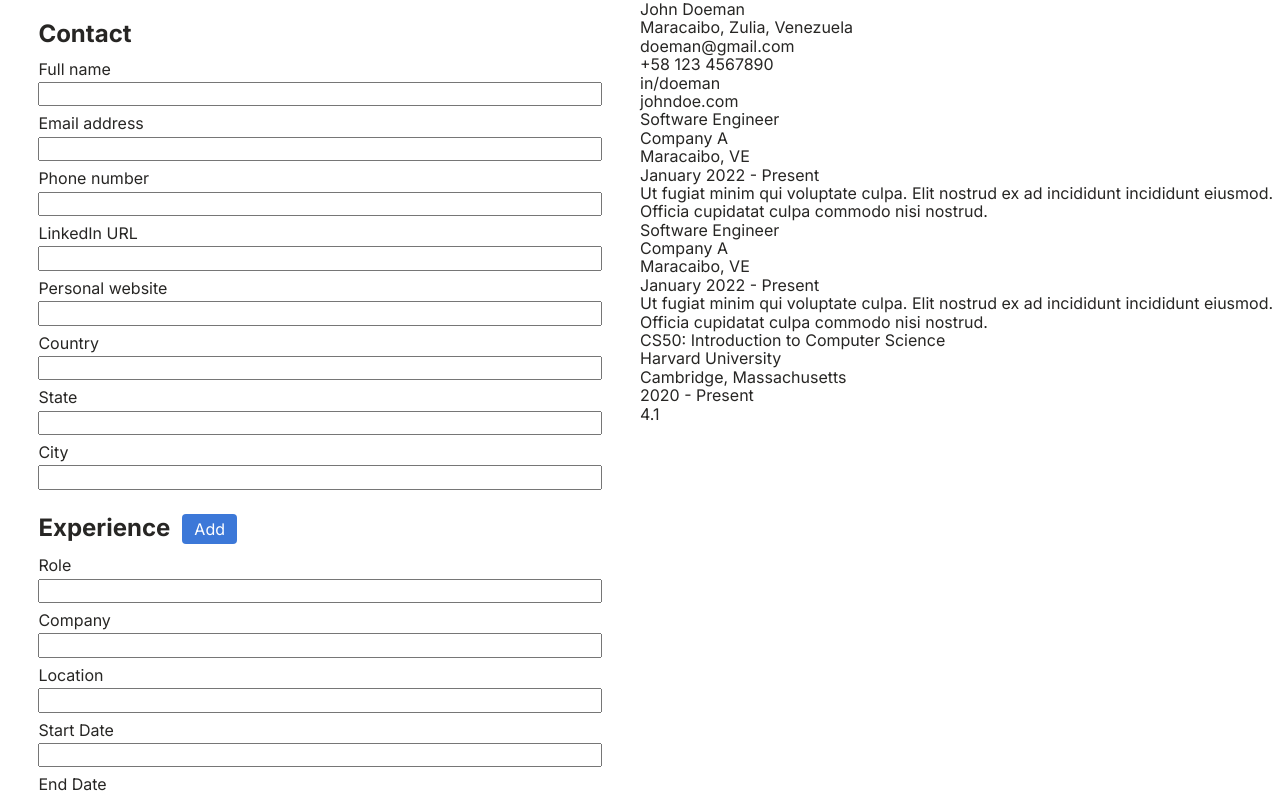
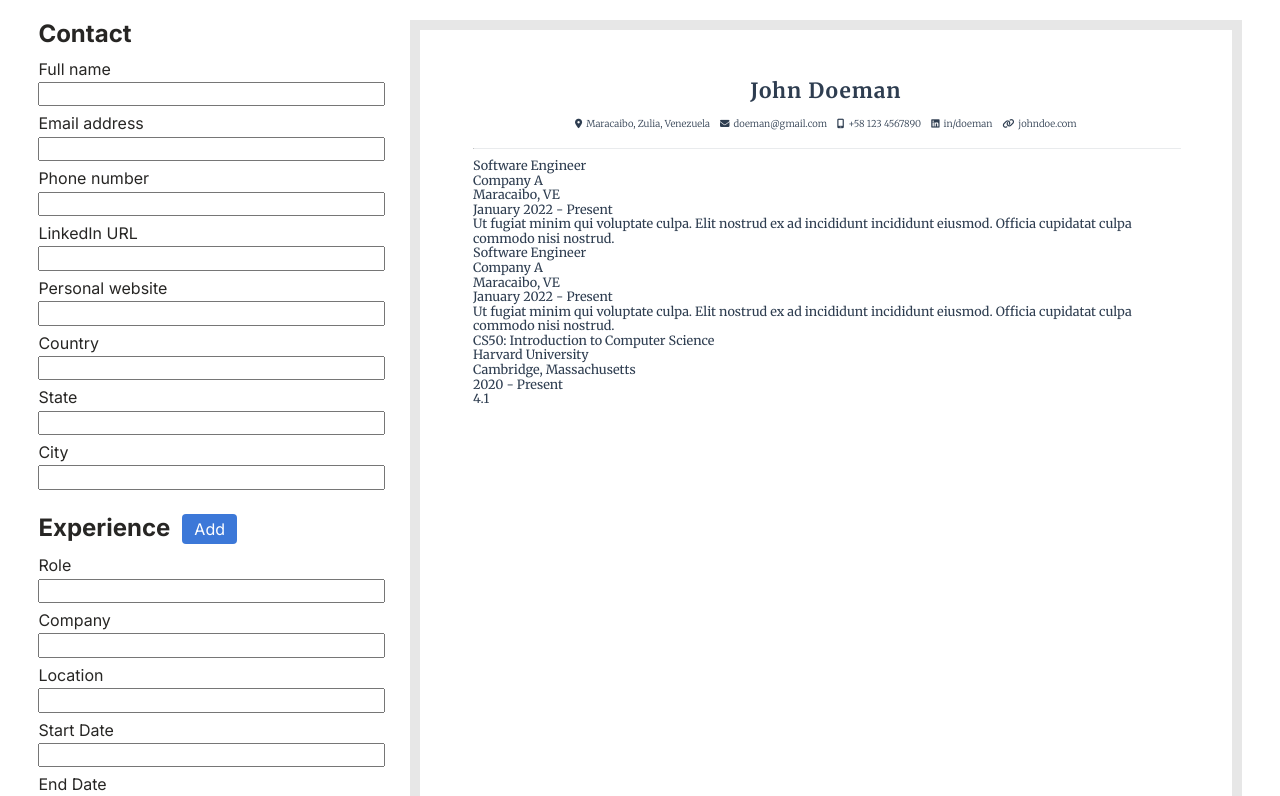
Before and after one commit to danxschz/cv-app, a React (Create React App) app: page / in a window 1280 px wide. Shown: the top 796 px of the page. Built offline with nearby package versions, Linux system fonts and the light colour scheme.

Commit message:
Style top section of resume

```diff
--- a/public/index.html
+++ b/public/index.html
@@ -24,7 +24,8 @@
       work correctly both with client-side routing and a non-root public URL.
       Learn how to configure a non-root public URL by running `npm run build`.
     -->
-    <title>React App</title>
+    <script src="https://kit.fontawesome.com/92d46d99be.js" crossorigin="anonymous"></script>
+    <title>Vitae - Resume Builder</title>
   </head>
   <body>
     <noscript>You need to enable JavaScript to run this app.</noscript>
--- a/src/components/Resume.js
+++ b/src/components/Resume.js
@@ -1,20 +1,24 @@
+import '../styles/Resume.css';
 import React, { Component } from "react";
 
 class Resume extends Component {
   render() {
-    const { fullName, email, phone, linkedIn, personalWebsite, country, state, city, experience, education } = this.props.resume
+    const { fullName, email, phone, linkedIn, personalWebsite, country, state, city, experience, education } = this.props.resume;
+    const location = [city, state, country];
+    const locationFiltered = location.filter((item) => item);
+    const locationString = locationFiltered.join(', ');
 
     return (
       <div className="resume">
         <div className="name">{fullName}</div>
         <div className="contact">
-          <div className="location">{`${city}, ${state}, ${country}`}</div>
-          <div className="email">{email}</div>
-          <div className="phone">{phone}</div>
-          <div className="linkedin">{linkedIn}</div>
-          <div className="website">{personalWebsite}</div>
+          <div className="contact__info"><i class="fa-solid fa-location-dot"></i><span>{locationString}</span></div>
+          <div className="contact__info"><i class="fa-solid fa-envelope"></i><span>{email}</span></div>
+          <div className="contact__info"><i class="fa-solid fa-mobile-screen"></i><span>{phone}</span></div>
+          <div className="contact__info"><i class="fa-brands fa-linkedin"></i><span>{linkedIn}</span></div>
+          <div className="contact__info"><i class="fa-solid fa-link"></i><span>{personalWebsite}</span></div>
         </div>
-
+        <hr/>
         <div className="experience">
           {experience.map((exp) => {
             return (
--- a/src/styles/App.css
+++ b/src/styles/App.css
@@ -1,13 +1,15 @@
 .app {
   display: grid;
   grid-template-columns: 1fr 1fr;
+  align-items: start;
+  padding: 20px 3vw;
+  gap: 2vw
 }
 
 .forms {
   display: flex;
   flex-direction: column;
   gap: 24px;
-  padding: 20px 3vw;
 }
 
 .form {
--- /dev/null
+++ b/src/styles/Resume.css
@@ -0,0 +1,44 @@
+@import url('https://fonts.googleapis.com/css2?family=Merriweather:wght@300;400;700&display=swap');
+
+.resume {
+  position: sticky;
+  border: 10px solid #e7e7e7;
+  top: 20px;
+  font-family: 'Merriweather', serif;
+  color: #2e3d50;
+  padding: 1.3cm 1.4cm 1.3cm 1.4cm;
+  width: 22cm;
+  height: 28cm;
+  font-size: 9.5pt;
+  display: flex;
+  flex-direction: column;
+}
+
+.name {
+  font-size: 1.65em;
+  font-weight: 700;
+  letter-spacing: 1px;
+  text-align: center;
+  padding-bottom: 16px;
+}
+
+.contact {
+  display: flex;
+  gap: 10px;
+  font-size: 0.75em;
+  font-weight: 300;
+  justify-content: center;
+  padding-bottom: 8px;
+}
+
+hr {
+  margin: 10px auto;
+  border-top: 1px solid rgba(44, 62, 80, 0.1);
+  width: 100%;
+  border-bottom: 0;
+}
+
+.contact__info {
+  display: flex;
+  gap: 4px;
+}
```
